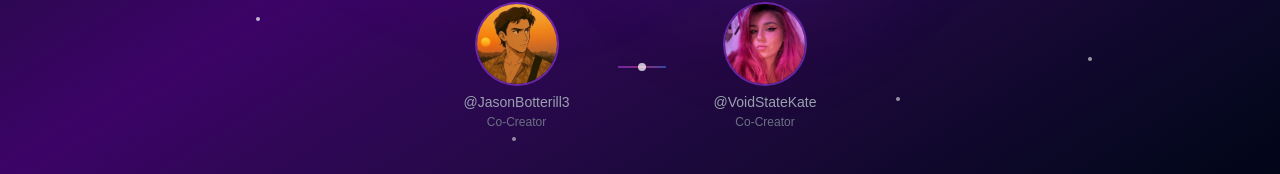
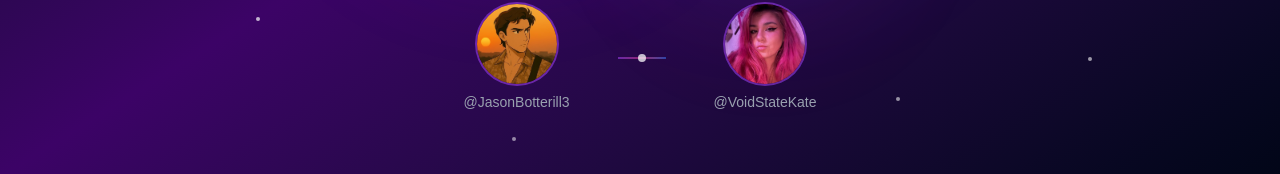
Before and after one commit to jasonthepenguin/slop-checker, a Next.js app in the folder voids-algo-slop-checker/: page / in a window 1280 px wide. Shown: the part 623-797 px from the top of the page. Built offline with nearby package versions, Linux system fonts and the light colour scheme.

Commit message:
Credits: remove 'Co-Creator' labels for Jason and Void

```diff
--- a/voids-algo-slop-checker/components/PostAnalyzer.tsx
+++ b/voids-algo-slop-checker/components/PostAnalyzer.tsx
@@ -350,7 +350,6 @@ export default function PostAnalyzer() {
                   <p className="text-xs sm:text-sm text-gray-400 group-hover:text-purple-400 transition-colors font-medium">
                     @JasonBotterill3
                   </p>
-                  <p className="text-[10px] sm:text-xs text-gray-500 mt-0.5">Co-Creator</p>
                 </div>
               </div>
             </a>
@@ -381,7 +380,7 @@ export default function PostAnalyzer() {
                   <p className="text-xs sm:text-sm text-gray-400 group-hover:text-purple-400 transition-colors font-medium">
                     @VoidStateKate
                   </p>
-                  <p className="text-[10px] sm:text-xs text-gray-500 mt-0.5">Co-Creator</p>
+                  {/* Removed role label per request */}
                 </div>
               </div>
             </a>
```
